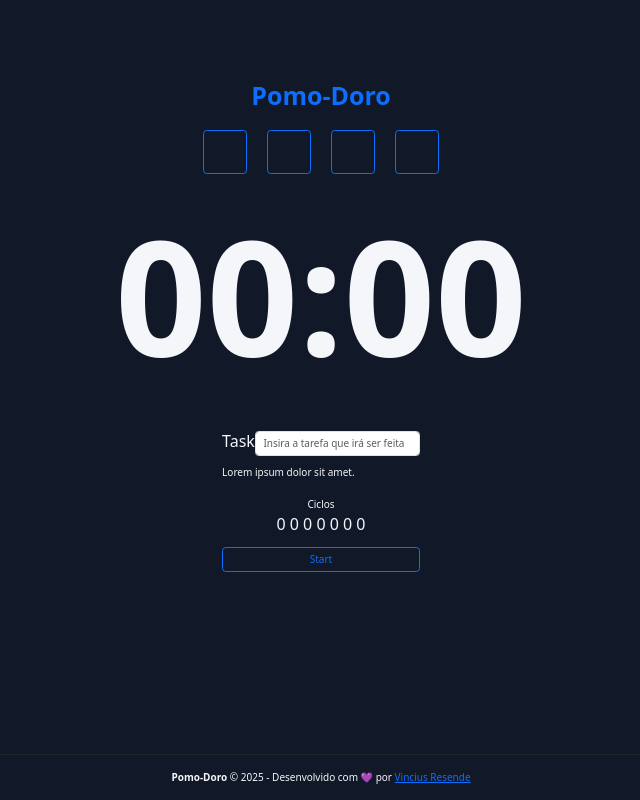
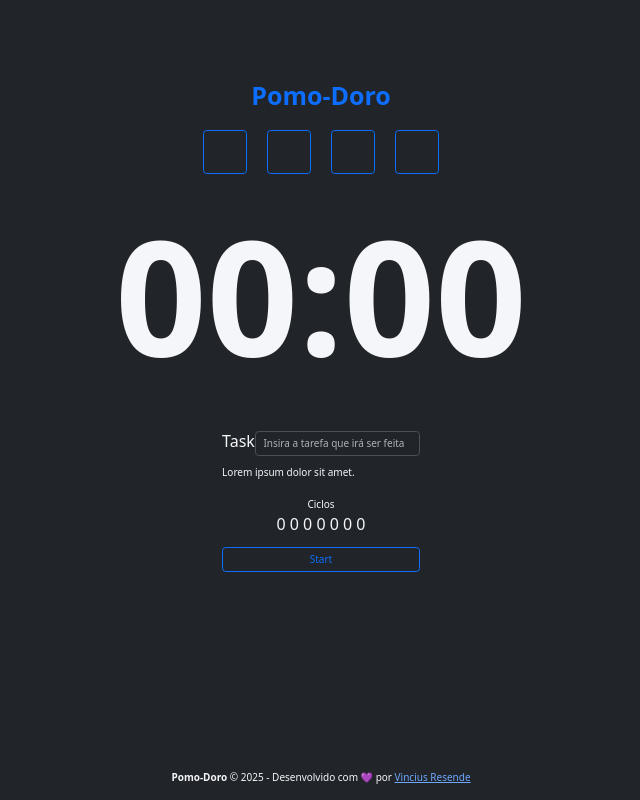
Before and after one commit to ViniciusResendeDaCruz/pomo-doro, a React (Vite) app: page / in a window 1280 px wide. Shown: the whole page, without its empty margins (319-959 px from the left). Built offline with nearby package versions, Linux system fonts and the light colour scheme; some icons are missing.

Commit message:
Atualiza o tema do aplicativo para suporte ao modo escuro e ajusta estilos de texto em vários componentes

```diff
--- a/index.html
+++ b/index.html
@@ -1,5 +1,5 @@
 <!doctype html>
-<html lang="en">
+<html lang="pt-BR" data-bs-theme="dark">
   <head>
     <meta charset="UTF-8" />
     <link rel="icon" type="image/svg+xml" href="/vite.svg" />
--- a/src/components/CountDown/index.tsx
+++ b/src/components/CountDown/index.tsx
@@ -4,6 +4,6 @@ import styles from './styles.module.css';
 export function CountDown() {
 
   return (
-    <div className={`${styles.number}`}>00:00</div>
+    <div className={`${styles.number} text-neutral`}>00:00</div>
   );
 }
--- a/src/components/CycleRow/index.tsx
+++ b/src/components/CycleRow/index.tsx
@@ -3,7 +3,7 @@
 
 export function CycleRow() {
   return (
-    <div className='d-flex flex-column align-items-center mt-4'>
+    <div className='d-flex flex-column align-items-center mt-4 text-neutral'>
       <span className='fs-6 text-center'>Ciclos</span>
       <div className='cycleDots'>
         <p>0 0 0 0 0 0 0</p>
--- a/src/components/Footer/index.tsx
+++ b/src/components/Footer/index.tsx
@@ -4,7 +4,7 @@
 export function Footer() {
   const year = new Date().getFullYear();
   return (
-    <footer className='d-flex flex-row justify-content-center align-items-center fixed-bottom border-top border-dark py-4'>
+    <footer className='d-flex flex-row justify-content-center align-items-center fixed-bottom border-top border-dark py-4 text-neutral'>
       <span className='fs-6 text-center'>
        <strong>Pomo-Doro</strong> © {year} - Desenvolvido com 💜 por <a href='https://github.com/ViniciusResendeDaCruz' target='_blank' rel='noopener noreferrer'>Vincius Resende</a>
       </span>
--- a/src/components/MainForm/index.tsx
+++ b/src/components/MainForm/index.tsx
@@ -5,7 +5,7 @@ import { CycleRow } from '../CycleRow';
 
 export function MainForm() {
   return (
-    <Form className='mt-4'>
+    <Form className='mt-4 text-neutral'>
       <Form.Group className='d-flex flex-row align-items-center'>
         <Form.Label>Task</Form.Label>
         <Form.Control
--- a/src/components/Menu/index.tsx
+++ b/src/components/Menu/index.tsx
@@ -1,21 +1,47 @@
 // import styles from './styles.module.css';
 import { Icon } from '@iconify/react';
-import {Button } from 'react-bootstrap';
+import { Button } from 'react-bootstrap';
+import { useEffect, useState } from 'react';
 
 export function Menu() {
+  const [theme, setTheme] = useState<'light' | 'dark'>(() => { //Lazy initialization - já inicializa o estado com o valor do localStorage
+    const savedTheme = localStorage.getItem('theme');
+    return savedTheme as 'light' | 'dark' ?? 'dark';
+  });
+
+  const handleTheme = () => {
+    setTheme(prevTheme => (prevTheme === 'light' ? 'dark' : 'light'));
+  };
+
+  useEffect(() => {
+    document.documentElement.setAttribute('data-bs-theme', theme);
+    localStorage.setItem('theme', theme);
+  }, [theme]);
+
+  const iconTheme = {
+    light: 'solar:moon-stars-bold-duotone',
+    dark: 'solar:sun-2-line-duotone',
+  }
+
   return (
     <nav className='d-flex flex-row justify-content-center align-items-center'>
       <Button variant='outline-primary' className='mx-3 p-2'>
-          <Icon icon='solar:home-2-bold-duotone'  width={32} height={32} />
+        <Icon icon='solar:home-2-bold-duotone' width={32} height={32} />
       </Button>
       <Button variant='outline-primary' className='mx-3 p-2'>
-          <Icon icon='solar:clock-square-bold-duotone'  width={32} height={32} />
+        <Icon icon='solar:clock-square-bold-duotone' width={32} height={32} />
       </Button>
       <Button variant='outline-primary' className='mx-3 p-2'>
-          <Icon icon='solar:settings-bold-duotone'  width={32} height={32} />
+        <Icon icon='solar:settings-bold-duotone' width={32} height={32} />
       </Button>
-        <Button variant='outline-primary' className='mx-3 p-2'>
-          <Icon icon='solar:palette-bold-duotone'  width={32} height={32} />
+      <Button
+        variant='outline-primary'
+        title='Alterar o tema'
+        aria-label='Alterar o tema do site'
+        className='mx-3 p-2'
+        onClick={handleTheme}
+      >
+        <Icon icon={iconTheme[theme]} width={32} height={32} />
       </Button>
     </nav>
   );
--- a/src/styles/global.css
+++ b/src/styles/global.css
@@ -16,7 +16,7 @@ html{
 body{
     font-family: system-ui, -apple-system, BlinkMacSystemFont, 'Segoe UI', Roboto, Oxygen, Ubuntu, Cantarell, 'Open Sans', 'Helvetica Neue', sans-serif;
     font-size: 1.6rem;
-    background-color: var(--neutral-900);
+    /* background-color: var(--neutral-100); */
     color: var(--neutral-50);
     display: block;
 }
--- a/src/styles/styles.css
+++ b/src/styles/styles.css
@@ -168,3 +168,54 @@
     --input-stroke: var(--neutral-300);
     --border-color: #d1d5db80;
 }
+
+[data-bs-theme=dark] {
+    --button-secondary: var(--neutral-300);
+    --black: var(--base);
+    --white: var(--dark-2);
+    --bg-color: var(--dark-1);
+    --text-primary-light: var(--base);
+    --text-secondary-light: #D1D5DB;
+    --text-secondary-dark: var(--dark-2);
+    --input-form-light: #6B7280;
+    --input-form-dark: #D1D5DB;
+    --input-bg: var(--dark-3);
+    --input-stroke: #F3F4F6;
+    --primary-50: #e4f1ff0f;
+    --info-50: #EFF6FF0f;
+    --warning-50: #FEFCE80f;
+    --success-50: #F0FDF40f;
+    --danger-50: #FEF2F20f;
+    --lilac-100: #EBD7FF0f;
+    --success-100: #DCFCE70f;
+    --danger-100: rgba(239, 71, 112, 0.1490196078);
+    --border-color: #d1d5db33;
+    --neutral-50: #1B2431;
+    --neutral-100: #273142;
+    --neutral-200: #323D4E;
+    --neutral-300: #4B5563;
+    --neutral-400: #6B7280;
+    --neutral-500: #9CA3AF;
+    --neutral-600: #D1D5DB;
+    --neutral-700: #EBECEF;
+    --neutral-800: #F3F4F6;
+    --neutral-900: #F5F6FA;
+    /* --lilac-800: #f0e1ff;
+    --lilac-700: #EBD7FF;
+    --lilac-600: #dcc0f8;
+    --lilac-500: #cd9ffa;
+    --lilac-400: #c48afe;
+    --lilac-300: #b66dff;
+    --lilac-600: #8252E9;
+    --lilac-200: #6f37e6;
+    --lilac-100: #601eef; */
+    --spacer-1: 0.3125rem;
+    --spacer-2: 0.625rem;
+    --spacer: 1.25rem;
+    --spacer-4: 1.875rem;
+    --spacer-5: 3.75rem;
+}
+
+.text-neutral {
+    color: var(--neutral-900);
+}
```
Lines whose indentation alone changed are shown as unchanged.
